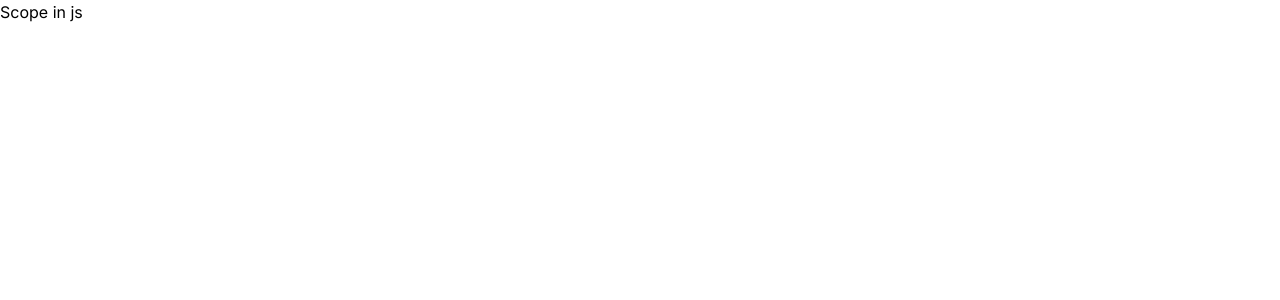
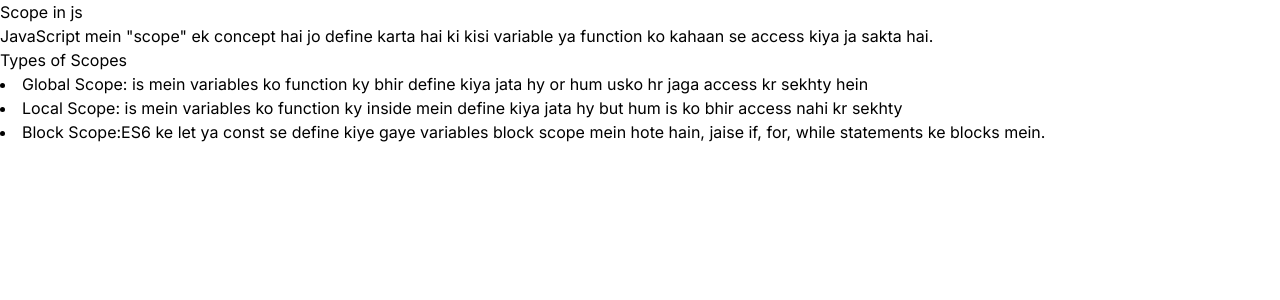
Before and after one commit to Hi-Dear-486/JS-Advance-Topics, a Next.js app: page /scope in a window 1280 px wide. Shown: the top 300 px of the page. Built offline with nearby package versions, Linux system fonts and the light colour scheme.

Commit message:
javascript Scope Describe

```diff
--- a/app/scope/page.jsx
+++ b/app/scope/page.jsx
@@ -1,9 +1,54 @@
 import React from "react";
 
 const Scope = () => {
+  // example of global scope
+  var globalscope = "globalscopedefine";
+  const GlobalScope = () => {
+    // access global variable
+    console.log(globalscope);
+  };
+  GlobalScope();
+
+  // example of local scope
+  const LocalScope = () => {
+    // local variable
+    let local = "localscopedefine";
+    console.log(local);
+  };
+  LocalScope();
+
+  // example of block scope
+  const blockScope = () => {
+    // block scope variables
+    const block = "block scope define";
+    console.log(block);
+  };
+  blockScope();
   return (
     <div>
       <h2>Scope in js </h2>
+      <p>
+        JavaScript mein "scope" ek concept hai jo define karta hai ki kisi
+        variable ya function ko kahaan se access kiya ja sakta hai.
+      </p>
+      <h2>Types of Scopes</h2>
+      <li>
+        Global Scope: is mein variables ko function ky bhir define kiya jata hy
+        or hum usko hr jaga access kr sekhty hein
+      </li>
+      {/* example of  Global Scope */}
+      {}
+      <li>
+        Local Scope: is mein variables ko function ky inside mein define kiya
+        jata hy but hum is ko bhir access nahi kr sekhty
+      </li>
+      {/*example of Local scope */}
+      {}
+
+      <li>
+        Block Scope:ES6 ke let ya const se define kiye gaye variables block
+        scope mein hote hain, jaise if, for, while statements ke blocks mein.
+      </li>
     </div>
   );
 };
```
